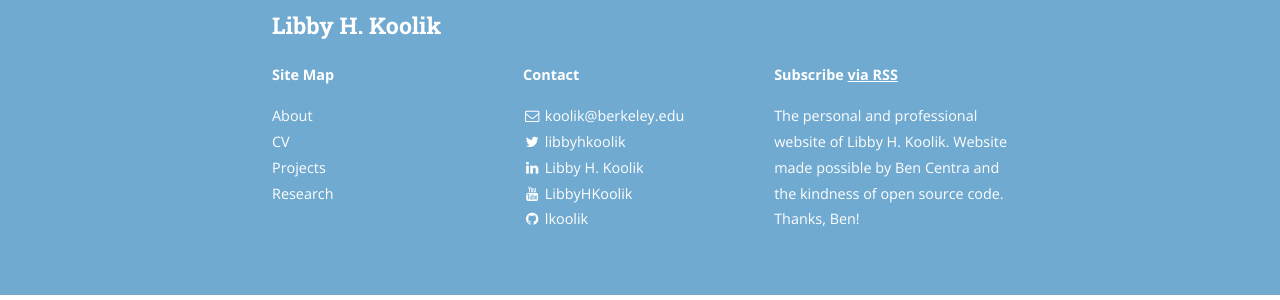
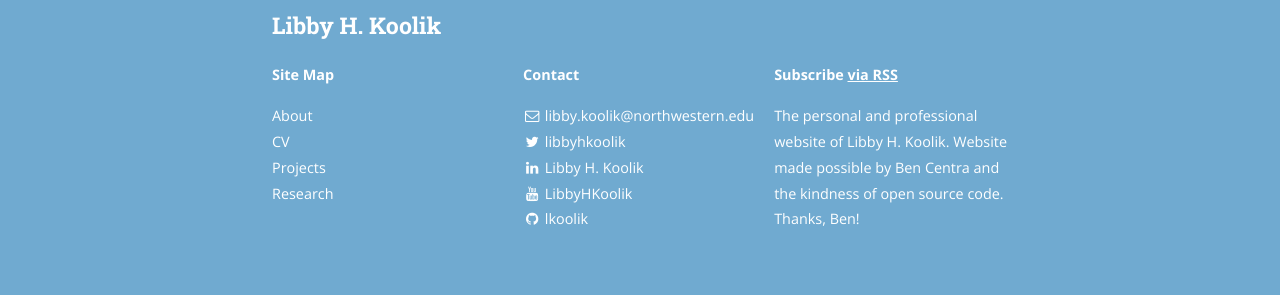
Before and after one commit to lkoolik/lkoolik.github.io, a Jekyll site: the page built from index.html, in a window 1280 px wide. Shown: the part 580-880 px from the top of the page. Built offline with Jekyll 4.4.1, drawn with Linux system fonts in a browser that asks for light colours; nearby versions of some CDN libraries.

Commit message:
Update _config.yml

```diff
--- a/_config.yml
+++ b/_config.yml
@@ -11,7 +11,7 @@ exclude:
 # Site settings
 title: Libby H. Koolik
 subtitle: "Air Quality Engineer Studying the Climate-Health-Equity Nexus"
-email: koolik@berkeley.edu
+email: libby.koolik@northwestern.edu
 name: Libby H. Koolik
 description: >
   The personal and professional website of Libby H. Koolik. Website made possible by Ben Centra and the kindness of open source code. Thanks, Ben!
```
